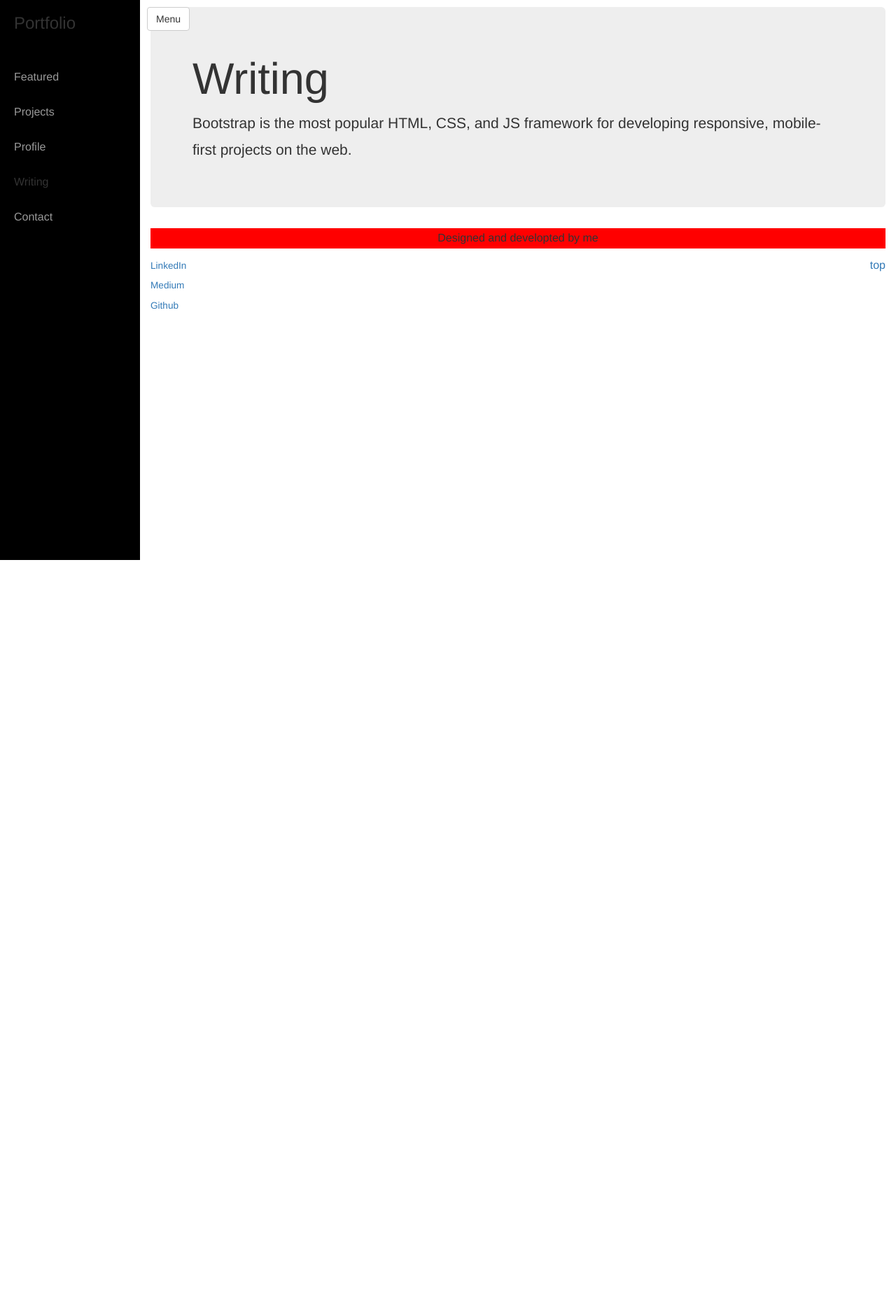
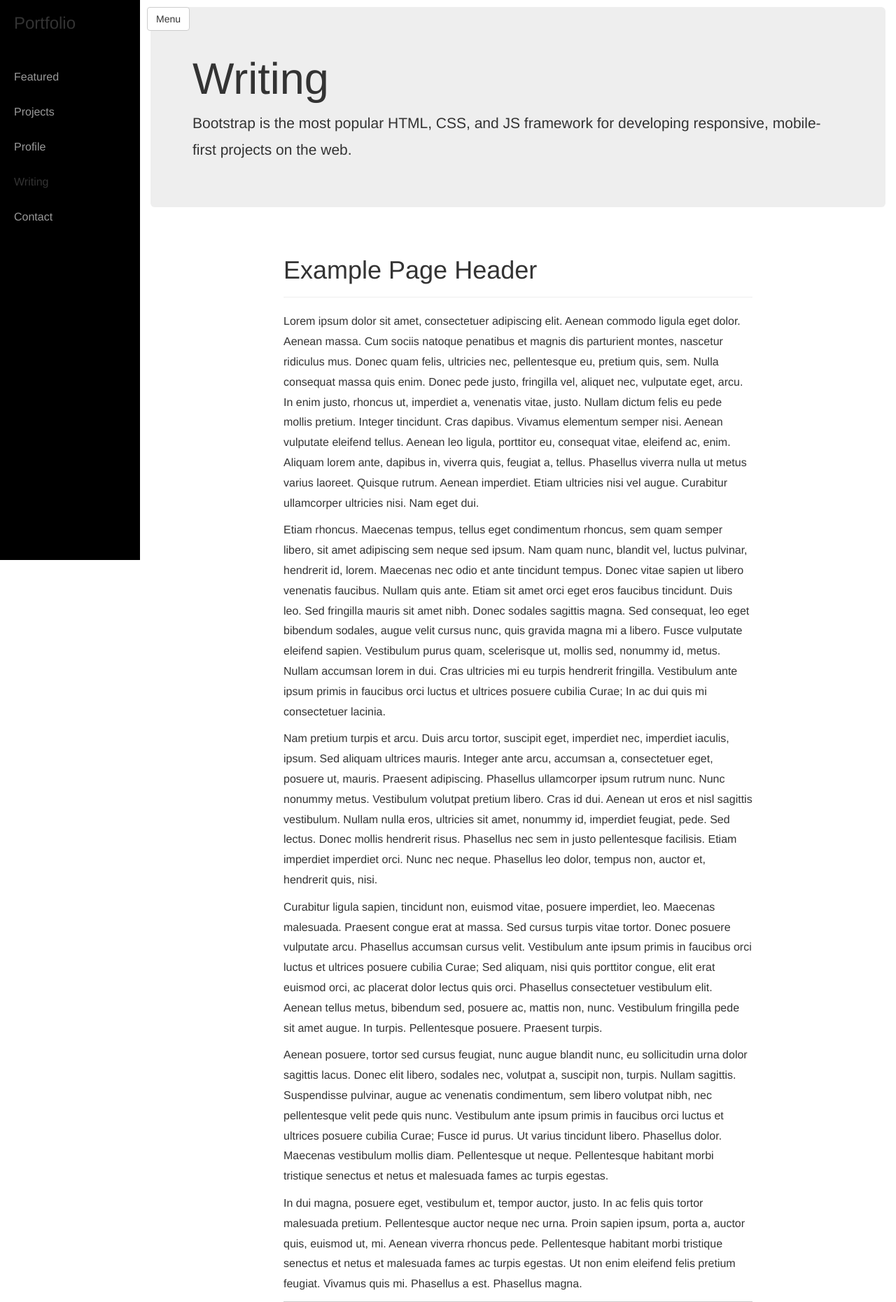
Before and after one commit to thijsvandiessen/new-portfolio, a PHP site: page /writing.php in a window 1280 px wide. Shown: the top 1860 px of the page at 70% size. Before the commit the page ends 800 px from the top, so only its background shows below. Run offline with PHP 8.4, Linux system fonts and the light colour scheme; grey boxes labelled with a size stand in for pictures from a placeholder-image service; some libraries are stand-ins or nearby versions.

Commit message:
addition

```diff
--- a/include/footer.php
+++ b/include/footer.php
@@ -1,5 +1,4 @@
 			<footer class="site-footer">
-				<center><p>Designed and developted by me</p></center>
 				<p class="pull-right">
 					<a href="#">top</a>
 				</p>
@@ -10,6 +9,7 @@
 						<a  href="#">Github</a>
 					</small>
 				</p>
+				<center><p>Designed and developted by <br>Thijs van Diessen</p></center>
 			</footer>
 		</div>
 		<!-- /#page-content-wrapper -->
--- a/my.css
+++ b/my.css
@@ -141,10 +141,7 @@ hr {
 
 .footer {
 
-}
 
-.site-footer {
-    background-color: red;
 }
 
 
--- a/writing.php
+++ b/writing.php
@@ -14,6 +14,34 @@
 	</div>
 </div>
 
+<div class="row">
+	<div class="col-lg-12 textrow">
+		<div class="page-header">
+			<h1>Example Page Header</h1>
+		</div>
+		<p>Lorem ipsum dolor sit amet, consectetuer adipiscing elit. Aenean commodo ligula eget dolor. Aenean massa. Cum sociis natoque penatibus et magnis dis parturient montes, nascetur ridiculus mus. Donec quam felis, ultricies nec, pellentesque eu, pretium quis, sem. Nulla consequat massa quis enim. Donec pede justo, fringilla vel, aliquet nec, vulputate eget, arcu. In enim justo, rhoncus ut, imperdiet a, venenatis vitae, justo. Nullam dictum felis eu pede mollis pretium. Integer tincidunt. Cras dapibus. Vivamus elementum semper nisi. Aenean vulputate eleifend tellus. Aenean leo ligula, porttitor eu, consequat vitae, eleifend ac, enim. Aliquam lorem ante, dapibus in, viverra quis, feugiat a, tellus. Phasellus viverra nulla ut metus varius laoreet. Quisque rutrum. Aenean imperdiet. Etiam ultricies nisi vel augue. Curabitur ullamcorper ultricies nisi. Nam eget dui.</p>
+
+		<p>Etiam rhoncus. Maecenas tempus, tellus eget condimentum rhoncus, sem quam semper libero, sit amet adipiscing sem neque sed ipsum. Nam quam nunc, blandit vel, luctus pulvinar, hendrerit id, lorem. Maecenas nec odio et ante tincidunt tempus. Donec vitae sapien ut libero venenatis faucibus. Nullam quis ante. Etiam sit amet orci eget eros faucibus tincidunt. Duis leo. Sed fringilla mauris sit amet nibh. Donec sodales sagittis magna. Sed consequat, leo eget bibendum sodales, augue velit cursus nunc, quis gravida magna mi a libero. Fusce vulputate eleifend sapien. Vestibulum purus quam, scelerisque ut, mollis sed, nonummy id, metus. Nullam accumsan lorem in dui. Cras ultricies mi eu turpis hendrerit fringilla. Vestibulum ante ipsum primis in faucibus orci luctus et ultrices posuere cubilia Curae; In ac dui quis mi consectetuer lacinia.</p>
+
+		<p>Nam pretium turpis et arcu. Duis arcu tortor, suscipit eget, imperdiet nec, imperdiet iaculis, ipsum. Sed aliquam ultrices mauris. Integer ante arcu, accumsan a, consectetuer eget, posuere ut, mauris. Praesent adipiscing. Phasellus ullamcorper ipsum rutrum nunc. Nunc nonummy metus. Vestibulum volutpat pretium libero. Cras id dui. Aenean ut eros et nisl sagittis vestibulum. Nullam nulla eros, ultricies sit amet, nonummy id, imperdiet feugiat, pede. Sed lectus. Donec mollis hendrerit risus. Phasellus nec sem in justo pellentesque facilisis. Etiam imperdiet imperdiet orci. Nunc nec neque. Phasellus leo dolor, tempus non, auctor et, hendrerit quis, nisi.</p>
+
+		<p>Curabitur ligula sapien, tincidunt non, euismod vitae, posuere imperdiet, leo. Maecenas malesuada. Praesent congue erat at massa. Sed cursus turpis vitae tortor. Donec posuere vulputate arcu. Phasellus accumsan cursus velit. Vestibulum ante ipsum primis in faucibus orci luctus et ultrices posuere cubilia Curae; Sed aliquam, nisi quis porttitor congue, elit erat euismod orci, ac placerat dolor lectus quis orci. Phasellus consectetuer vestibulum elit. Aenean tellus metus, bibendum sed, posuere ac, mattis non, nunc. Vestibulum fringilla pede sit amet augue. In turpis. Pellentesque posuere. Praesent turpis.</p>
+
+		<p>Aenean posuere, tortor sed cursus feugiat, nunc augue blandit nunc, eu sollicitudin urna dolor sagittis lacus. Donec elit libero, sodales nec, volutpat a, suscipit non, turpis. Nullam sagittis. Suspendisse pulvinar, augue ac venenatis condimentum, sem libero volutpat nibh, nec pellentesque velit pede quis nunc. Vestibulum ante ipsum primis in faucibus orci luctus et ultrices posuere cubilia Curae; Fusce id purus. Ut varius tincidunt libero. Phasellus dolor. Maecenas vestibulum mollis diam. Pellentesque ut neque. Pellentesque habitant morbi tristique senectus et netus et malesuada fames ac turpis egestas.</p>
+
+		<p>In dui magna, posuere eget, vestibulum et, tempor auctor, justo. In ac felis quis tortor malesuada pretium. Pellentesque auctor neque nec urna. Proin sapien ipsum, porta a, auctor quis, euismod ut, mi. Aenean viverra rhoncus pede. Pellentesque habitant morbi tristique senectus et netus et malesuada fames ac turpis egestas. Ut non enim eleifend felis pretium feugiat. Vivamus quis mi. Phasellus a est. Phasellus magna.</p>
+
+		<a href="#"><img class="img-fluid" src="http://placehold.it/700x400" alt="logo"></a>
+
+		<h1>Blockquotes</h1>
+		<p>The blockquote element is used to present content from another source:</p>
+		<blockquote>
+			<p>For 50 years, WWF has been protecting the future of nature. The world's leading conservation organization, WWF works in 100 countries and is supported1.2 million members in the United States and close to 5 million globally.</p>
+		<footer>From WWF's website</footer>
+		</blockquote>
+	</div>
+</div>
+
 
 <?php
 	require('include/footer.php');
```
